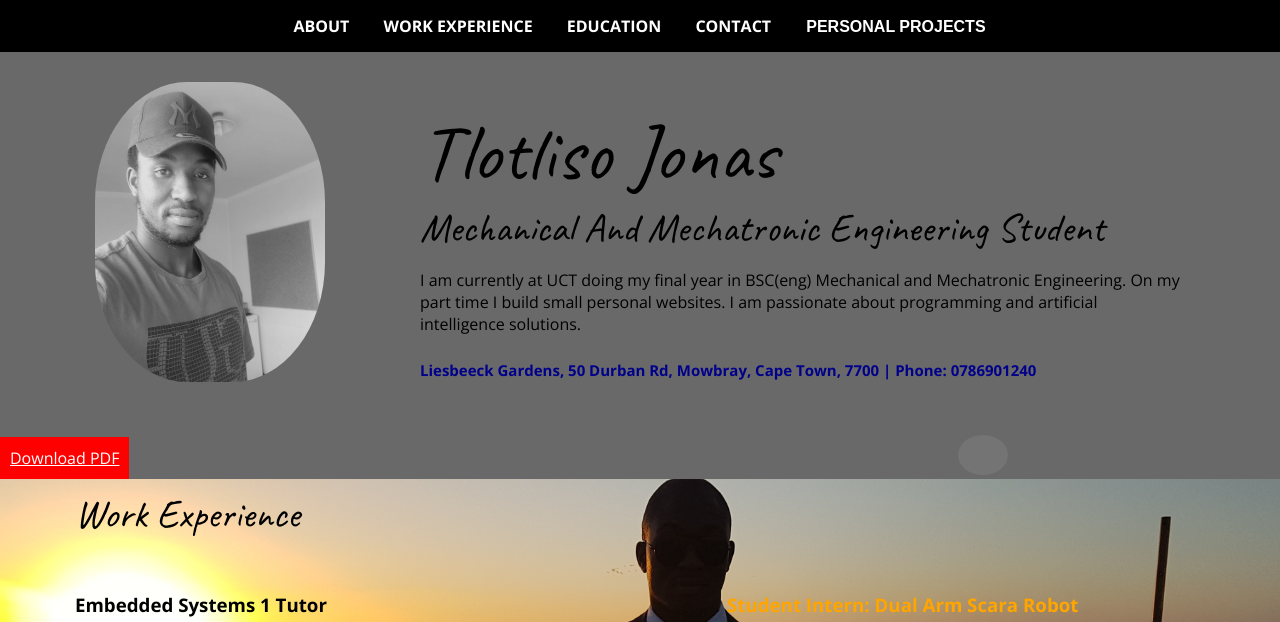
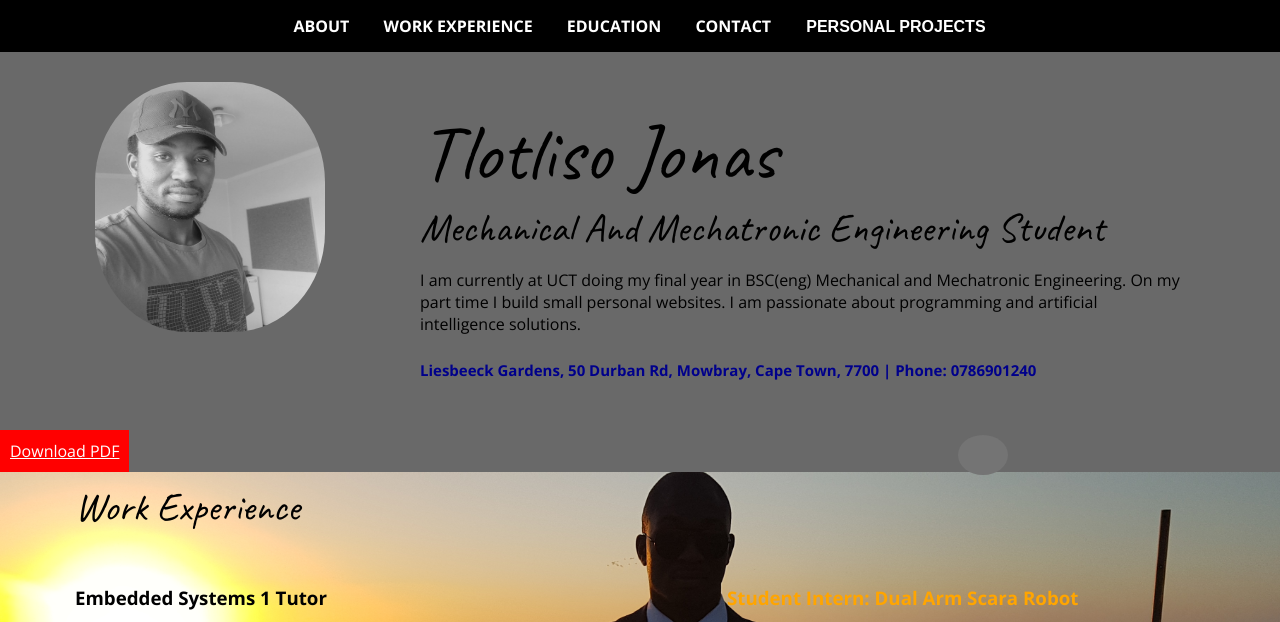
Before and after one commit to tlotlisojonas/tlotlisojonas.github.io, a PHP site: page /index.html in a window 1280 px wide. Shown: the top 622 px of the page. Run offline with PHP 8.4, Linux system fonts and the light colour scheme; some libraries are stand-ins or nearby versions; some web fonts are replaced.

Commit message:
profile picture size update for small screens

```diff
--- a/styles.css
+++ b/styles.css
@@ -276,7 +276,12 @@ h3 ~ p {
     border: 1px solid none;
     color: orange;
     }
+    .profile-img{
 
+        margin-top: -20px;
+        height: 350px;
+        width: 230px;
+    }
 
 }
 
@@ -662,7 +667,7 @@ h3 ~ p {
     .profile-img{
 
         margin-top: -20px;
-        height: 300px;
+        height: 250px;
         width: 230px;
     }
 
```
